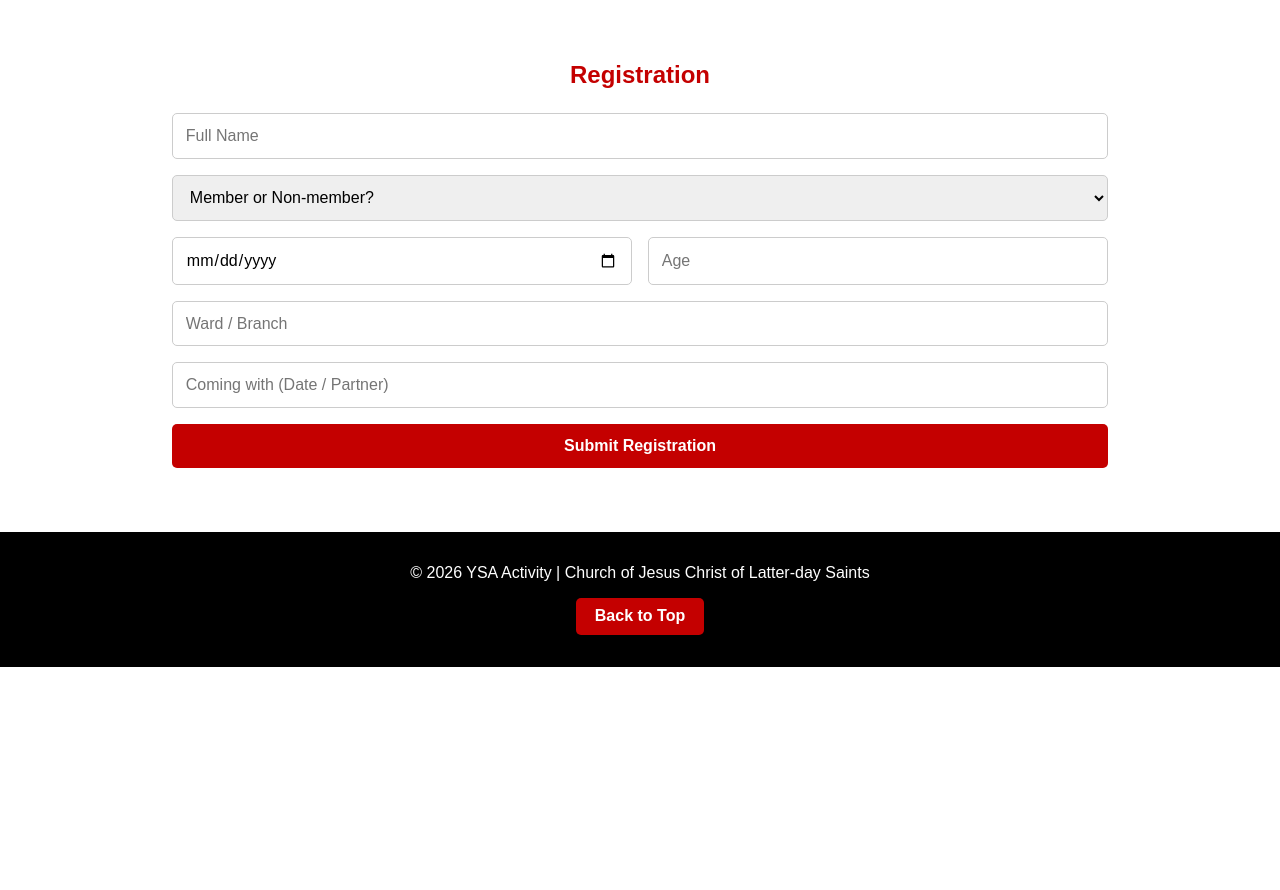
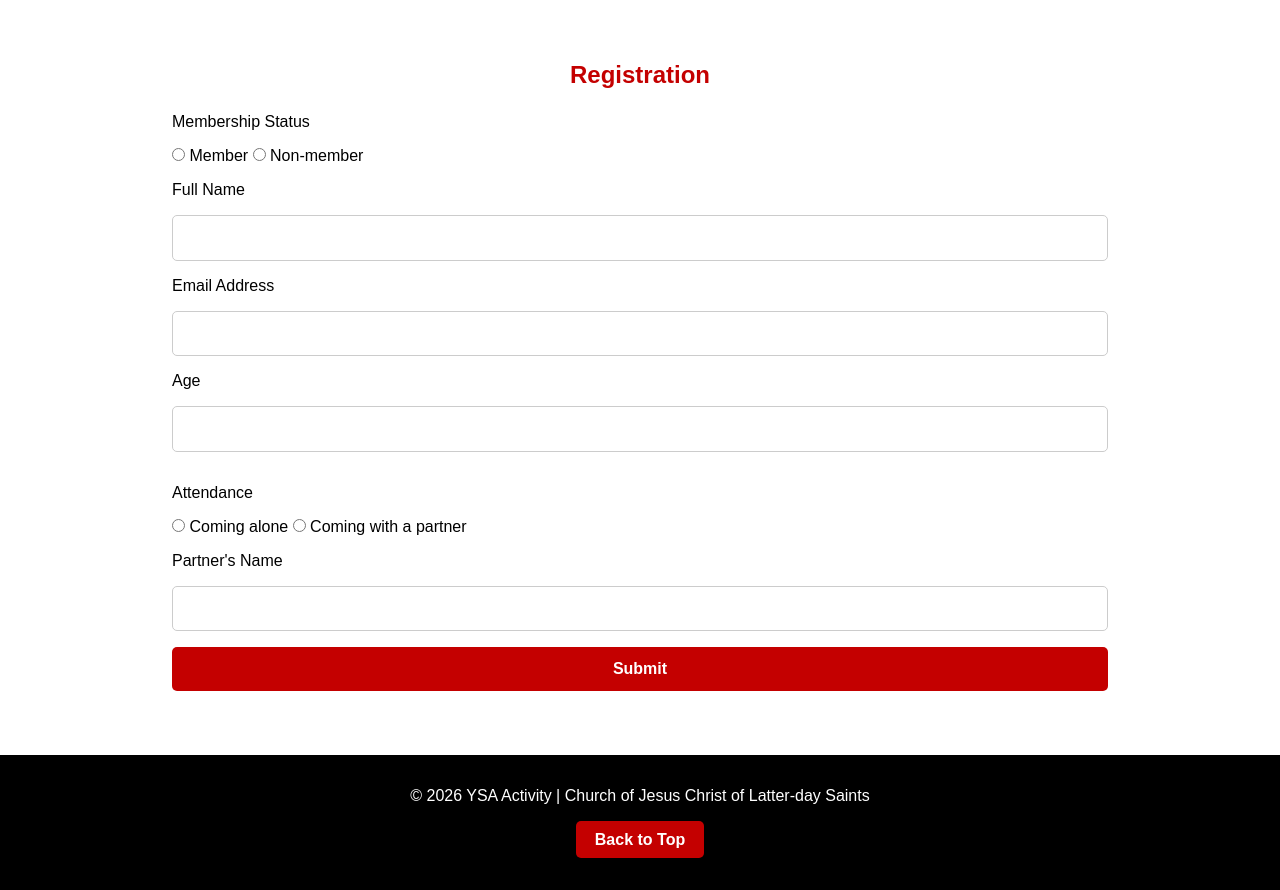
Before and after one commit to Lucky-code-cloud/ysavalentines, a plain HTML site: page index.html in a window 1280 px wide. Shown: the part 1019-1909 px from the top of the page. Before the commit the page ends 1686 px from the top, so only its background shows below. Drawn offline with Linux system fonts and the light colour scheme.

Commit message:
Enhance registration form with email and age inputs
Updated the registration form to include email and age fields, and modified the membership status input to use radio buttons.

```diff
--- a/index.html
+++ b/index.html
@@ -254,26 +254,57 @@
 <section id="register">
   <h2>Registration</h2>
 
-  <form>
-    <input type="text" placeholder="Full Name" required>
+<form action="https://formspree.io/f/mpqlvgrq" method="POST">
 
-    <select required>
-      <option value="">Member or Non-member?</option>
-      <option>Member</option>
-      <option>Non-member</option>
-    </select>
-
-    <div class="two-columns">
-      <input type="date" id="dob" required>
-      <input type="text" id="age" placeholder="Age" readonly>
+    <label>Membership Status</label>
+    <div class="radio-group">
+        <label>
+            <input type="radio" name="membership" value="Member" required>
+            Member
+        </label>
+        <label>
+            <input type="radio" name="membership" value="Non-member">
+            Non-member
+        </label>
     </div>
 
-    <input type="text" placeholder="Ward / Branch">
+    <label for="name">Full Name</label>
+    <input type="text" name="name" id="name" required>
 
-    <input type="text" placeholder="Coming with (Date / Partner)">
+    <label for="email">Email Address</label>
+    <input type="email" name="email" id="email" required>
 
-    <button type="submit">Submit Registration</button>
-  </form>
+    <label for="age">Age</label>
+    <input type="number" name="age" id="age" min="1" required oninput="checkAge()">
+
+    <div id="ageResult" class="age-result"></div>
+
+
+
+        <!-- Attendance -->
+    <label>Attendance</label>
+    <div class="radio-group">
+        <label>
+            <input type="radio" name="attendance" value="Coming alone" required>
+            Coming alone
+        </label>
+        <label>
+            <input type="radio" name="attendance" value="Coming with a partner">
+            Coming with a partner
+        </label>
+    </div>
+
+    <label for="name">Partner's Name</label>
+    <input type="text" name="name" id="name" required>
+
+    <!-- Optional Formspree settings -->
+    <input type="hidden" name="_subject" value="New Contact Form Submission">
+    <input type="hidden" name="_captcha" value="false">
+
+    <button type="submit">Submit</button>
+</form>
+
+
 </section>
 
 <!-- FOOTER -->
@@ -318,6 +349,9 @@
     document.getElementById("seconds").innerText =
       Math.floor((distance / 1000) % 60);
   }, 1000);
+
+  //
+
 </script>
 
 </body>
```
